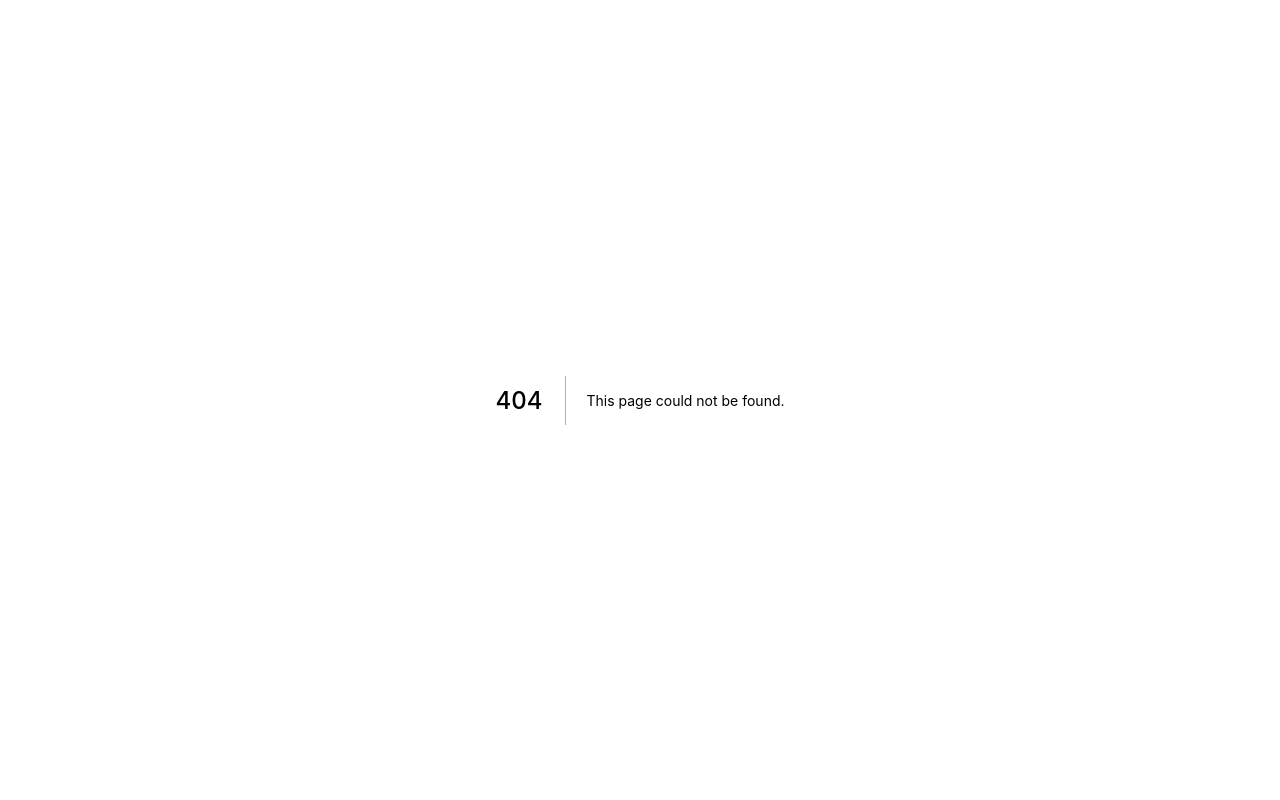
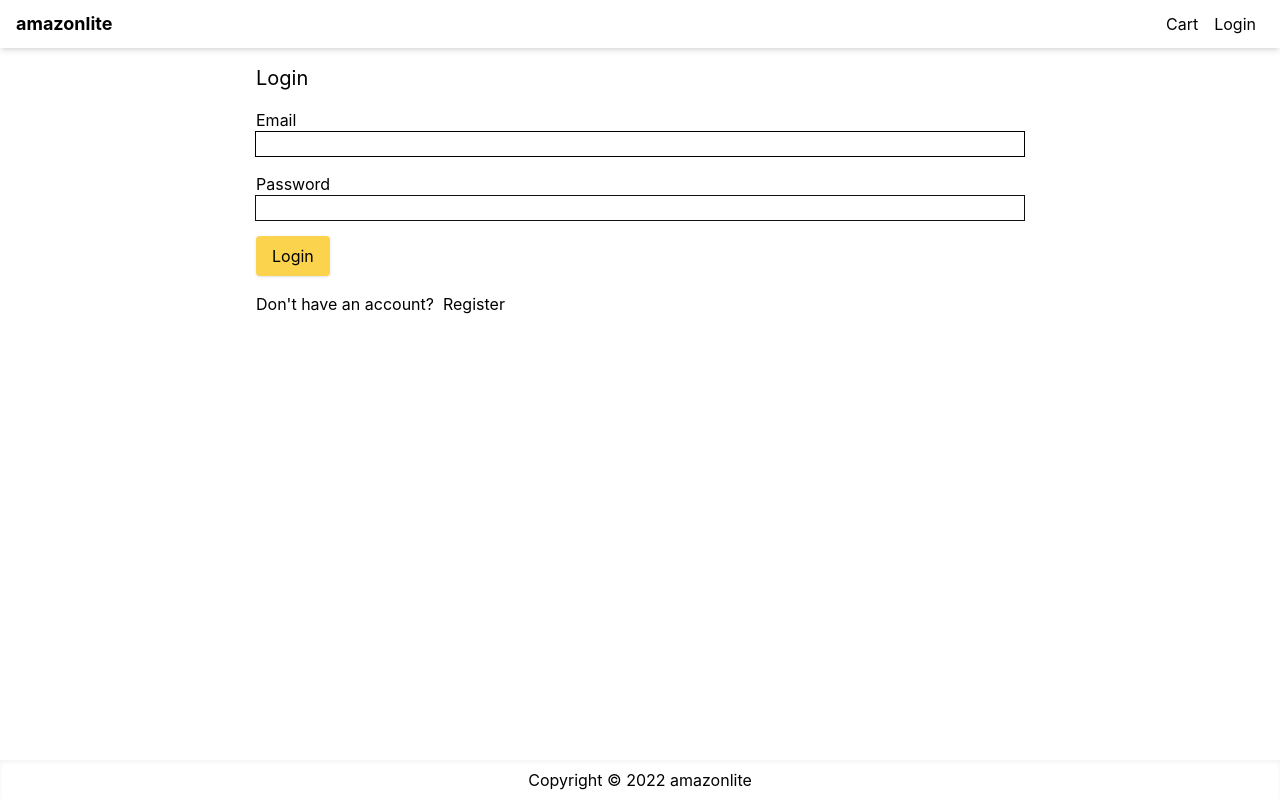
Before and after one commit to victornguyen75/amazonlite, a Next.js app: page /login/Login in a window 1280 px wide. Before the commit this address had no page. Built offline with nearby package versions, Linux system fonts and the light colour scheme.

Commit message:
feat(login/): add login page

```diff
--- /dev/null
+++ b/pages/login/Login.tsx
@@ -0,0 +1,41 @@
+import React from "react";
+import Link from "next/link";
+
+import { Layout } from "../../components";
+
+export default function Login() {
+  return (
+    <Layout title="Login">
+      <form className="mx-auto max-w-screen-md">
+        <h1 className="mb-4 text-xl">Login</h1>
+        <div className="mb-4">
+          <label htmlFor="email">Email</label>
+          <input
+            id="email"
+            type="email"
+            className="w-full outline outline-1"
+            autoFocus
+          />
+        </div>
+        <div className="mb-4">
+          <label htmlFor="password">Password</label>
+          <input
+            id="password"
+            type="password"
+            className="w-full outline outline-1"
+            autoFocus
+          />
+        </div>
+        <div className="mb-4">
+          <button className="primary-button">Login</button>
+        </div>
+        <div className="mb-4">
+          Don&apos;t have an account? &nbsp;
+          <Link href="/register">Register</Link>
+        </div>
+      </form>
+    </Layout>
+  );
+}
+
+Login.displayName = "Login";
--- /dev/null
+++ b/pages/login/index.ts
@@ -0,0 +1 @@
+export { default } from "./Login";
```
